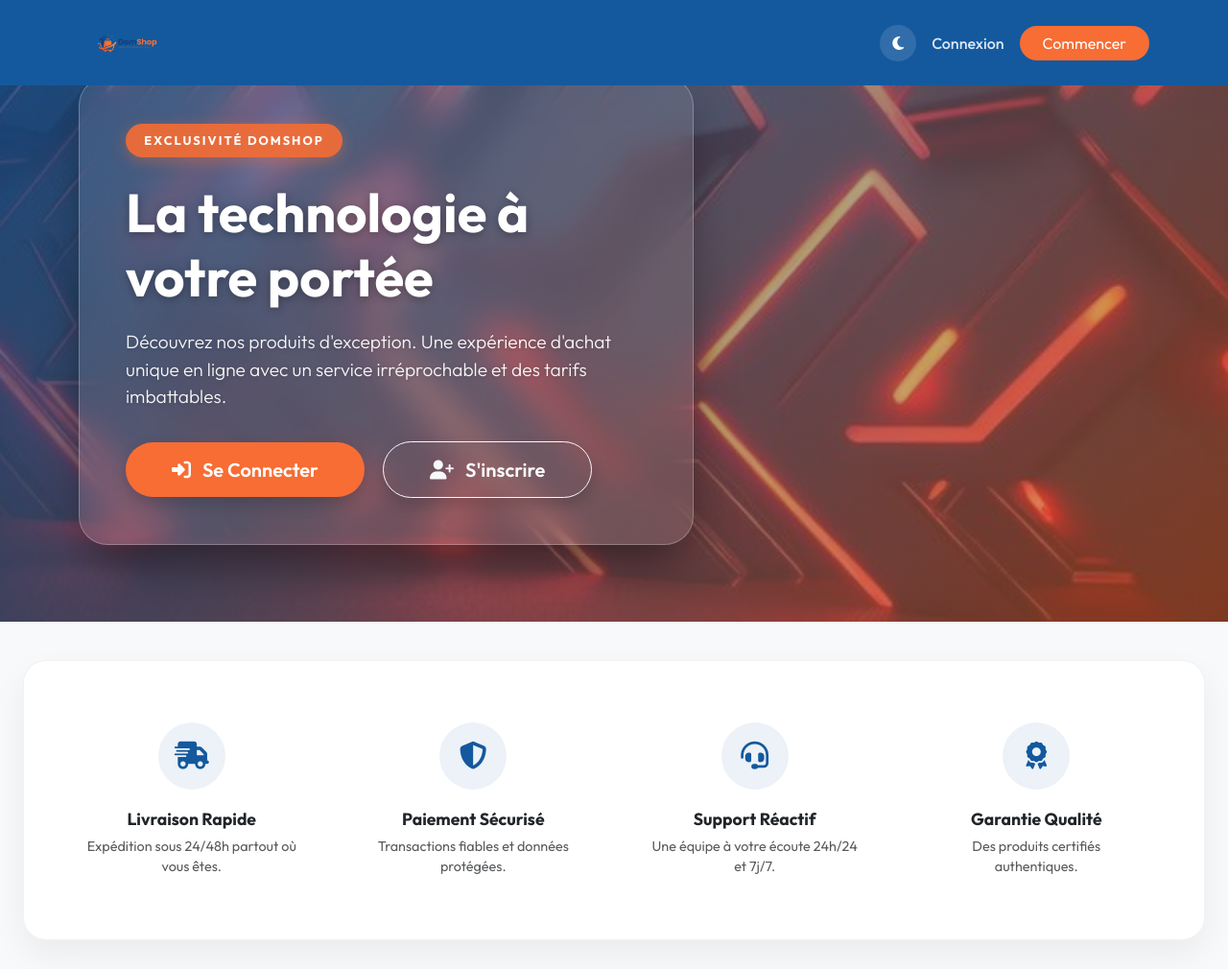
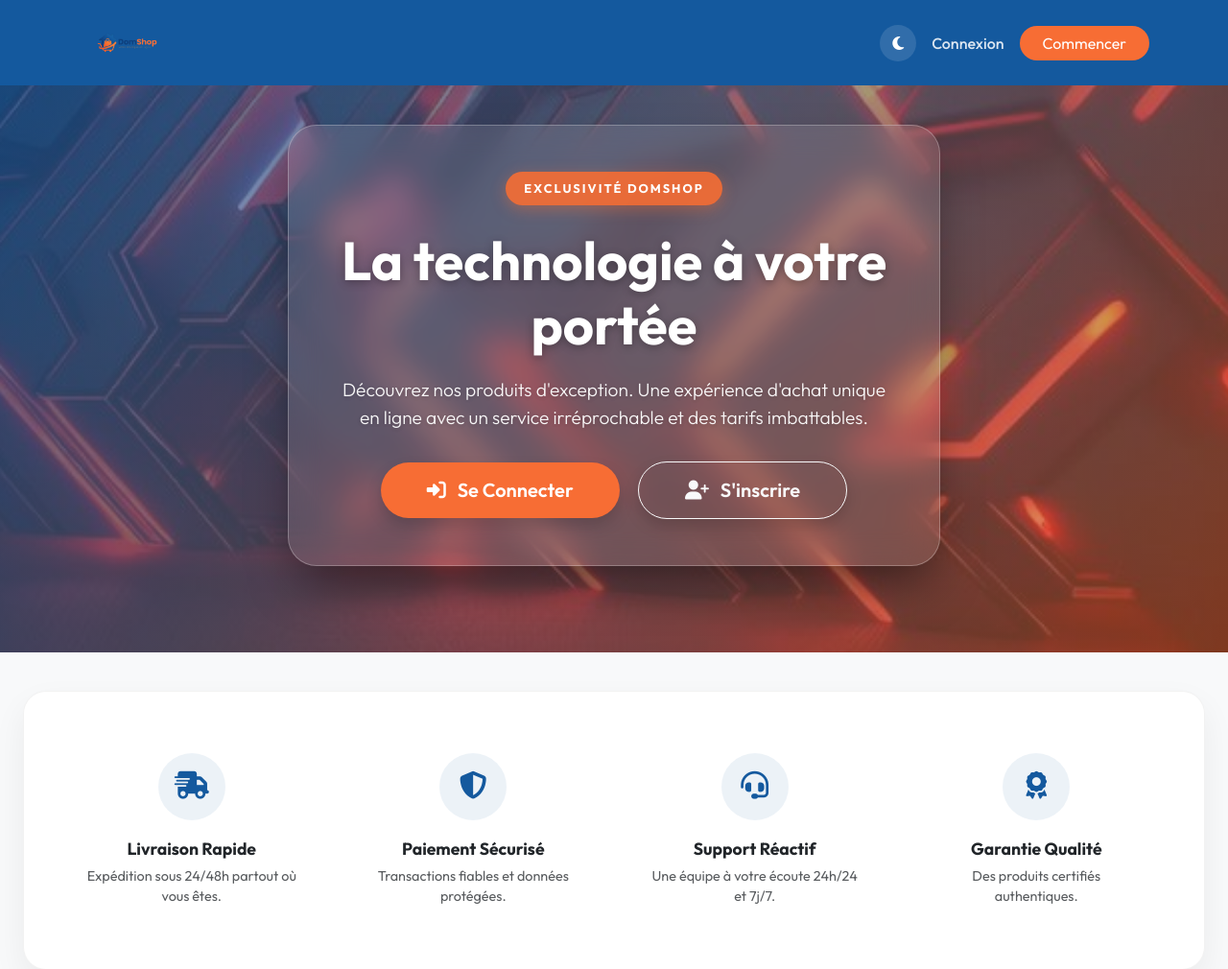
Before and after one commit to Dominique12345678/domshop, a Django app: page / in a window 1280 px wide. Shown: the top 1010 px of the page at 96% size. Run offline with Django 5.2, Linux system fonts and the light colour scheme; data that the repository does not hold is empty.

Commit message:
Center hero section content box and add top padding for navbar separation

```diff
--- a/shop/templates/client/home.html
+++ b/shop/templates/client/home.html
@@ -13,14 +13,14 @@
     /* Fullscreen Hero Section */
     .hero-container {
         position: relative;
-        min-height: 75vh;
+        min-height: 80vh;
         width: 100%;
         overflow: hidden;
         display: flex;
         align-items: center;
         margin-top: 0;
-        padding-top: 80px;
-        padding-bottom: 80px;
+        padding-top: 130px; /* Increased to lower the section away from the navbar */
+        padding-bottom: 90px;
     }
 
     .hero-bg-img {
@@ -62,6 +62,7 @@
         border-radius: 30px;
         box-shadow: 0 25px 50px -12px rgba(0, 0, 0, 0.5);
         max-width: 680px;
+        margin: 0 auto; /* Center the card horizontally */
         animation: fadeInUp 1s ease-out;
     }
 
@@ -499,9 +500,9 @@
     <img src="{% static 'photos/back.jfif' %}" alt="Background" class="hero-bg-img">
     <div class="hero-overlay"></div>
     <div class="container">
-        <div class="row align-items-center">
-            <div class="col-lg-7 text-start">
-                <div class="hero-content-box animate__animated animate__fadeInLeft">
+        <div class="row align-items-center justify-content-center text-center">
+            <div class="col-lg-8 mx-auto">
+                <div class="hero-content-box animate__animated animate__fadeInUp">
                     <span class="hero-badge">Exclusivité DomShop</span>
                     <h1 class="display-3">La technologie à votre portée</h1>
                     <p class="lead">Découvrez nos produits d'exception. Une expérience d'achat unique en ligne avec un service irréprochable et des tarifs imbattables.</p>
@@ -512,14 +513,14 @@
                                 <i class="fas fa-check-circle me-2"></i> Connecté en tant que <strong>{{ user.email }}</strong>
                             </div>
                             <br>
-                            <a href="{% url 'shop:product_list_client' %}" class="btn btn-primary btn-lg px-5 rounded-pill shadow me-3">
+                            <a href="{% url 'shop:product_list_client' %}" class="btn btn-primary btn-lg px-5 rounded-pill shadow">
                                 <i class="fas fa-shopping-bag me-2"></i> Explorer le Catalogue
                             </a>
                         {% else %}
-                            <a href="{% url 'shop:login' %}" class="btn btn-primary btn-lg px-5 rounded-pill shadow me-3">
+                            <a href="{% url 'shop:login' %}" class="btn btn-primary btn-lg px-5 rounded-pill shadow me-3 mb-2 mb-sm-0">
                                 <i class="fas fa-sign-in-alt me-2"></i> Se Connecter
                             </a>
-                            <a href="{% url 'shop:register' %}" class="btn btn-outline-light btn-lg px-5 rounded-pill shadow">
+                            <a href="{% url 'shop:register' %}" class="btn btn-outline-light btn-lg px-5 rounded-pill shadow mb-2 mb-sm-0">
                                 <i class="fas fa-user-plus me-2"></i> S'inscrire
                             </a>
                         {% endif %}
```
